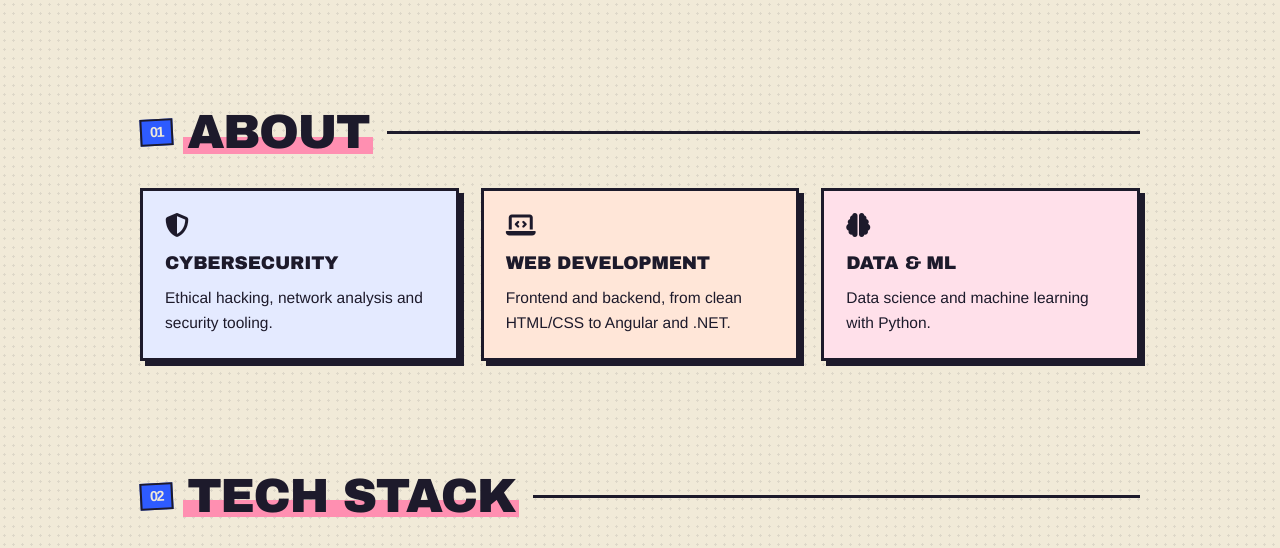
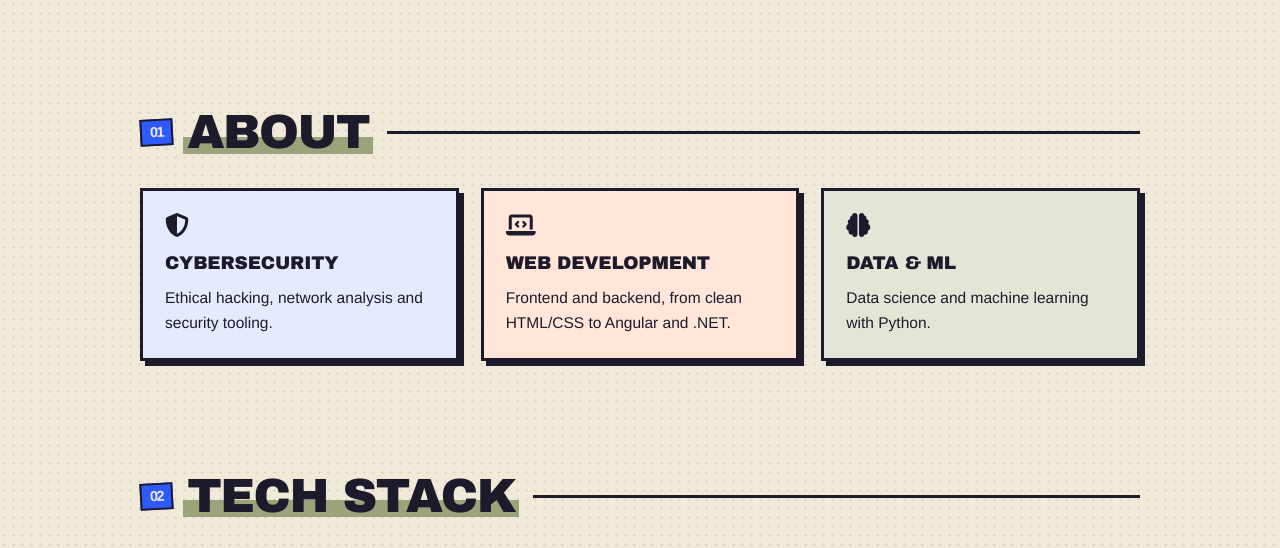
Before and after one commit to nihatbayramm/personal-website, a plain HTML site: page index.html in a window 1280 px wide. Shown: the part 963-1511 px from the top of the page. Drawn offline with Linux system fonts and the light colour scheme.

Commit message:
Palet: pembe yerine askeri zeytin yeşili

```diff
--- a/index.html
+++ b/index.html
@@ -10,7 +10,7 @@
   <link rel="preconnect" href="https://fonts.gstatic.com" crossorigin>
   <link href="https://fonts.googleapis.com/css2?family=Inter:wght@400;500;600;700;800&family=JetBrains+Mono:wght@400;500&display=swap" rel="stylesheet">
   <link rel="stylesheet" href="https://cdnjs.cloudflare.com/ajax/libs/font-awesome/6.5.1/css/all.min.css">
-  <link rel="stylesheet" href="style.css?v=19">
+  <link rel="stylesheet" href="style.css?v=20">
 </head>
 <body>
   <canvas id="bg" aria-hidden="true"></canvas>
--- a/style.css
+++ b/style.css
@@ -1,6 +1,6 @@
 /* Risograf baskı teması: kağıt zemin, iki renk, eğik etiketler */
 :root{
-  --paper:#f1ead8;--paper2:#e8dfc8;--ink:#1d1a2b;--orange:#ff5a1f;--blue:#2e5bff;--pink:#ff8fb1;
+  --paper:#f1ead8;--paper2:#e8dfc8;--ink:#1d1a2b;--orange:#ff5a1f;--blue:#2e5bff;--pink:#9aa37a;
   --bg:var(--paper);--card:var(--paper);--line:var(--ink);--text:var(--ink);--mute:#4a4658;
   --nav:var(--paper);--menu:var(--paper);--icon:#9c9687;--quote:var(--ink);
   --a:var(--orange);--b:var(--blue);--c:#1f9d55;--r:0px;color-scheme:light;
@@ -86,7 +86,7 @@ h1 > span:first-child{display:block;color:var(--ink)}
 .card{position:relative;background:var(--paper);border:3px solid var(--ink);padding:22px;transition:.15s;box-shadow:5px 5px 0 var(--ink)}
 .three .card:nth-child(3n+1){transform:rotate(-1deg);background:#dfe7ff}
 .three .card:nth-child(3n+2){transform:rotate(.7deg);background:#ffe0cf}
-.three .card:nth-child(3n){transform:rotate(-.4deg);background:#ffd9e6}
+.three .card:nth-child(3n){transform:rotate(-.4deg);background:#e3e5d6}
 .card:hover{transform:rotate(0) translate(-3px,-3px);box-shadow:8px 8px 0 var(--ink)}
 .card>i{font-size:1.5rem;margin-bottom:12px;color:var(--ink)}
 .card h3{font-family:'Arial Black',Impact,sans-serif;font-size:1.15rem;text-transform:uppercase;margin-bottom:8px;letter-spacing:-.01em}
@@ -282,7 +282,7 @@ a,button,.btn,.card,.chips span,.social a,.post,.proj{transition:transform .18s
 .three .card:nth-child(n){transform:none}
 .three .card:nth-child(3n+1){box-shadow:5px 5px 0 var(--ink);background:#e4eaff}
 .three .card:nth-child(3n+2){box-shadow:5px 5px 0 var(--ink);background:#ffe6d8}
-.three .card:nth-child(3n){box-shadow:5px 5px 0 var(--ink);background:#ffe0ea}
+.three .card:nth-child(3n){box-shadow:5px 5px 0 var(--ink);background:#e3e5d6}
 .card:hover{transform:translate(-2px,-2px);box-shadow:7px 7px 0 var(--ink)}
 .chips span:nth-child(odd),.chips span:nth-child(even){transform:none}
 .chips span:hover{transform:translate(-2px,-2px)}
@@ -297,7 +297,7 @@ a,button,.btn,.card,.chips span,.social a,.post,.proj{transition:transform .18s
 :root[data-theme="dark"]{
   --paper:#15121d;--paper2:#221d2e;--ink:#f3ecd9;--mute:#b7b0a3;--icon:#5b556a;--quote:var(--ink);
   --nav:var(--paper);--menu:var(--paper);--card:var(--paper);--bg:var(--paper);
-  --orange:#ff7a45;--blue:#6f9bff;--pink:#e8699a;--c:#4ccf82;color-scheme:dark;
+  --orange:#ff7a45;--blue:#6f9bff;--pink:#7d8a62;--c:#4ccf82;color-scheme:dark;
 }
 :root[data-theme="dark"] body{background-image:radial-gradient(rgba(243,236,217,.07) 1px,transparent 1.2px)}
 :root[data-theme="dark"] .btn.primary,:root[data-theme="dark"] .btn-nav,:root[data-theme="dark"] .nav .btn-nav,
@@ -329,3 +329,8 @@ a,button,.btn,.card,.chips span,.social a,.post,.proj{transition:transform .18s
 
 /* Logo fotoğrafı: doğal gri ton, pembe gölge */
 .logo .av{filter:grayscale(1) contrast(1.08);background:var(--paper)}
+
+/* ---- v7: daha erkeksi palet (pembe yerine zeytin yeşili) ---- */
+:root{--pink:#9aa37a}
+:root[data-theme="dark"]{--pink:#7d8a62}
+::selection{background:var(--pink);color:var(--ink)}
```
